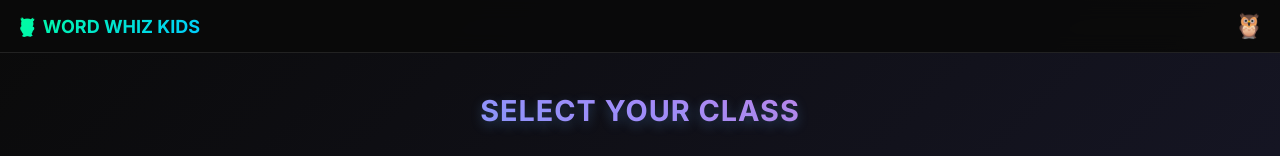
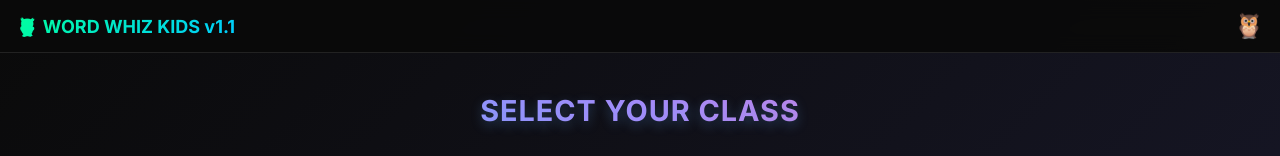
Before and after one commit to Theladyboss/WORD-WHIZ-KIDS, a React (Vite) app in the folder word-whiz-kids-MOBILE/: page / in a window 1280 px wide. Shown: the top 156 px of the page. Built offline with nearby package versions, Linux system fonts and the light colour scheme.

Commit message:
Update title to v1.1 for verification

```diff
--- a/word-whiz-kids-MOBILE/src/App.tsx
+++ b/word-whiz-kids-MOBILE/src/App.tsx
@@ -662,7 +662,7 @@ function App() {
         return (
             <div className="mobile-app">
                 <div className="mobile-header">
-                    <div className="app-title-mobile">🦉 WORD WHIZ KIDS</div>
+                    <div className="app-title-mobile">🦉 WORD WHIZ KIDS v1.1</div>
                     <button
                         className="mobile-btn"
                         onClick={() => {
```
